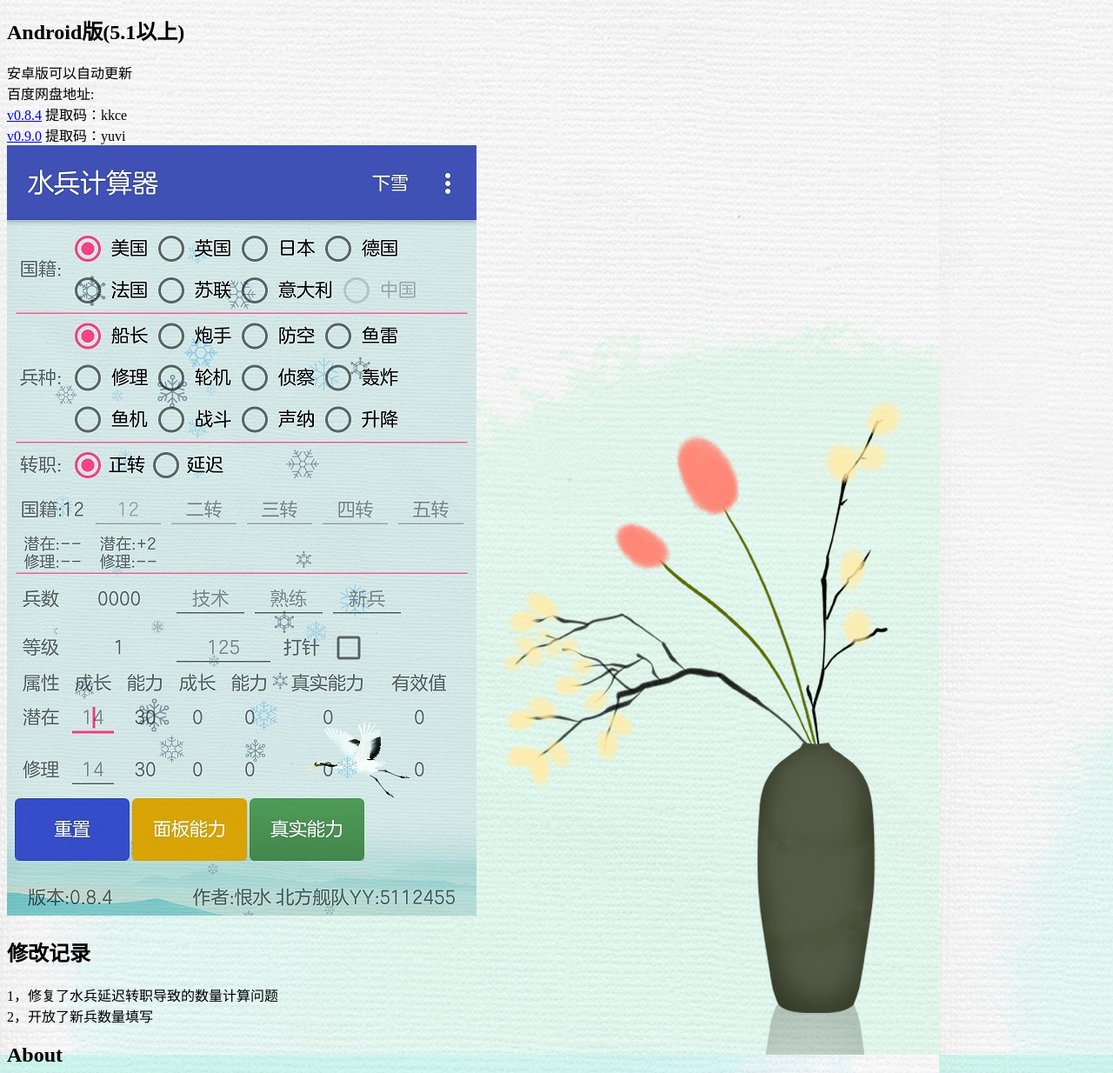
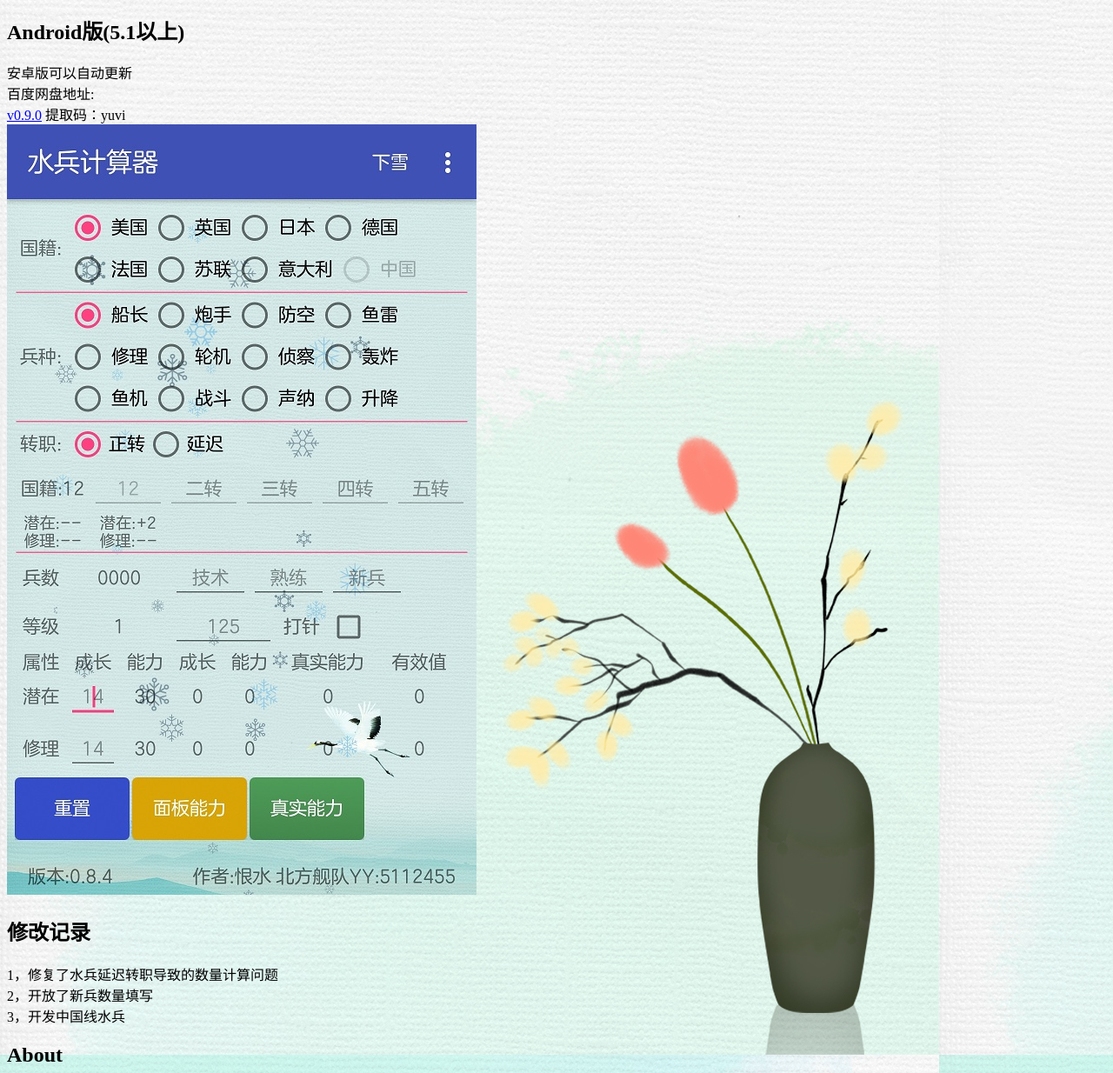
Before and after one commit to laocuo/laocuo.github.io, a plain HTML site: page index.html in a window 1280 px wide. Shown: the part 707-1941 px from the top of the page at 87% size. Drawn offline with Linux system fonts and the light colour scheme.

Commit message:
Update index.html

```diff
--- a/index.html
+++ b/index.html
@@ -25,8 +25,6 @@
 <p>
 安卓版可以自动更新<br>
 百度网盘地址:<br>
-<a href="https://pan.baidu.com/s/1BXdwJ0UE9GUOAMlBHQ3d9w">v0.8.4</a>
-提取码：kkce<br>
 <a href="https://pan.baidu.com/s/1mPOQZ9IpHfGOpfHlJA9AoA">v0.9.0</a>
 提取码：yuvi<br>
 <img src="images/android-snapshot.png" width="540" height="886" />
@@ -36,6 +34,7 @@
 <p>
 1，修复了水兵延迟转职导致的数量计算问题<br>
 2，开放了新兵数量填写<br>
+3，开发中国线水兵<br>
 </p>
 
 <h2>About</h2>
```
